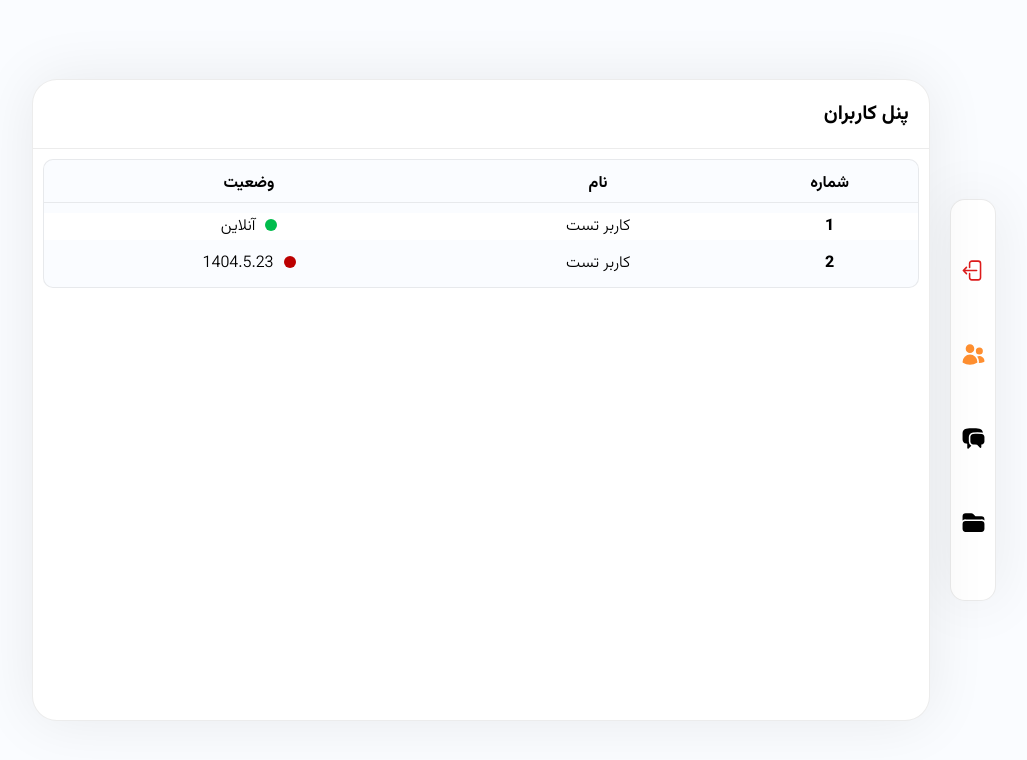
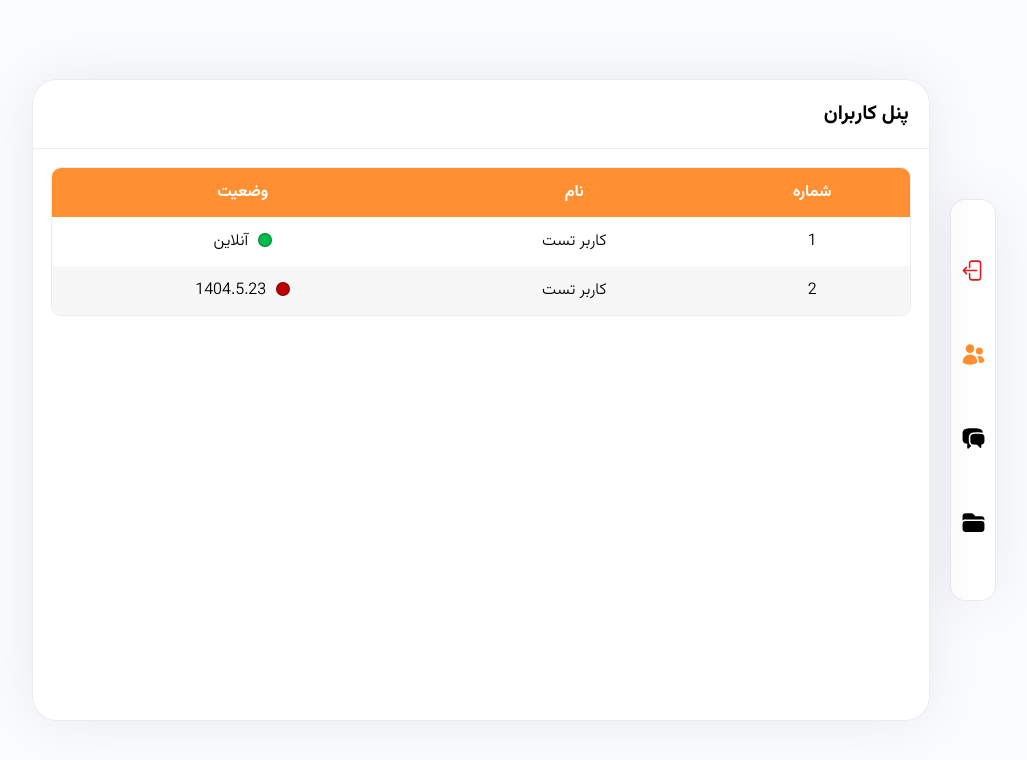
Before and after one commit to dastgheybi-smh/live-box, a plain HTML site: page templates/UsersP.html in a window 1280 px wide. Shown: the whole page, without its empty margins (126-1153 px from the left). Drawn offline with Linux system fonts and the light colour scheme.

Commit message:
table v2 added

```diff
--- a/static/usersP.css
+++ b/static/usersP.css
@@ -105,32 +105,33 @@ h1{
 #tableHolder{
     height: 100%;
     overflow: auto;
-    padding: 10px;
+    padding: 2%;
 }
 
 #usersTable{
     width: 100%;
-    background-color: #fafcff;
+    background-color: #ffffff;
     border-radius: 10px;
     border: 1px solid #00000013;
     text-align: center;
     border-collapse: separate;
-    border-spacing: 0 10px;
-    font-weight: 300;
+    border-spacing: 0;
+    overflow: hidden;
 }
 
 #tableHeadItem{
-    border-bottom: 1px solid #00000013;
-    padding-bottom: 6px;
-    background-color: var();
+    padding: 12px 10px;
+    background-color: var(--mainColor);
+    color: #ffffff;
 }
 
-tbody tr:nth-child(odd){
-    background-color: #ffffff;
+tbody tr:nth-child(even){
+    background-color: #f7f7f7;
 }
 
-#NumItem{
-    font-weight: 800;
+#tableInfoItem{
+    padding: 12px 10px;
+    font-weight: 300;
 }
 
 .circle{
@@ -140,5 +141,6 @@ tbody tr:nth-child(odd){
     border-radius: 100%;
     vertical-align: middle;
     margin-left: 10px;
+    border: 1.5px solid #00000059;
 
 }
--- a/templates/UsersP.html
+++ b/templates/UsersP.html
@@ -30,15 +30,15 @@
                     </tr>
                 </thead>
                 <tbody>
-                    <tr id="tableInfoItem">
-                        <td id="NumItem">1</td>
-                        <td>کاربر تست</td>
-                        <td><div class="circle" style="background-color: #00bc4c;"></div>آنلاین</td>
+                    <tr>
+                        <td id="tableInfoItem" style=>1</td>
+                        <td id="tableInfoItem">کاربر تست</td>
+                        <td id="tableInfoItem"><div class="circle" style="background-color: #00bc4c;"></div>آنلاین</td>
                     </tr>
                     <tr id="tableInfoItem">
-                        <td id="NumItem">2</td>
-                        <td>کاربر تست</td>
-                        <td><div class="circle" style="background-color: #bc0000;"></div>1404.5.23</td>
+                        <td id="tableInfoItem">2</td>
+                        <td id="tableInfoItem">کاربر تست</td>
+                        <td id="tableInfoItem"><div class="circle" style="background-color: #bc0000;"></div>1404.5.23</td>
                     </tr>
 
                 </tbody>
```
